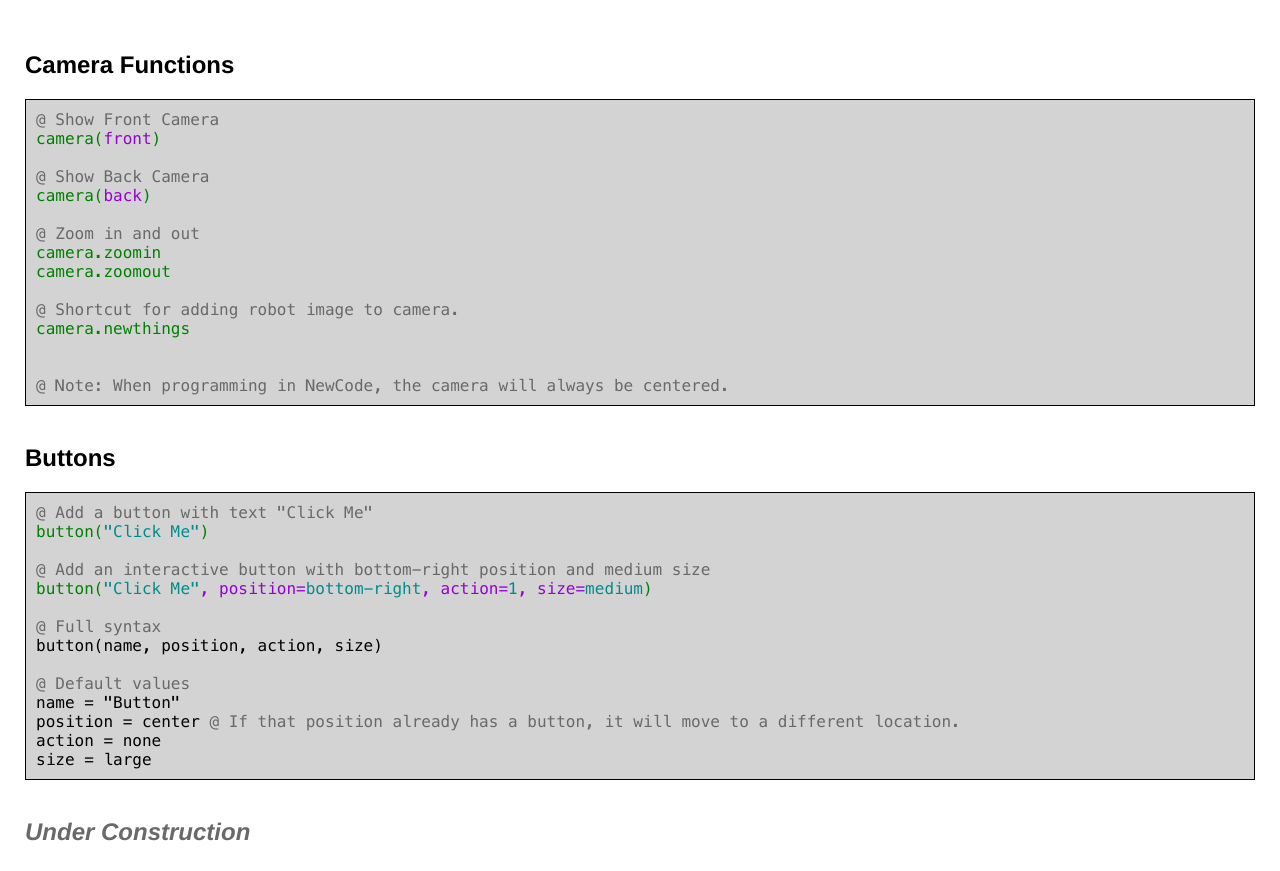
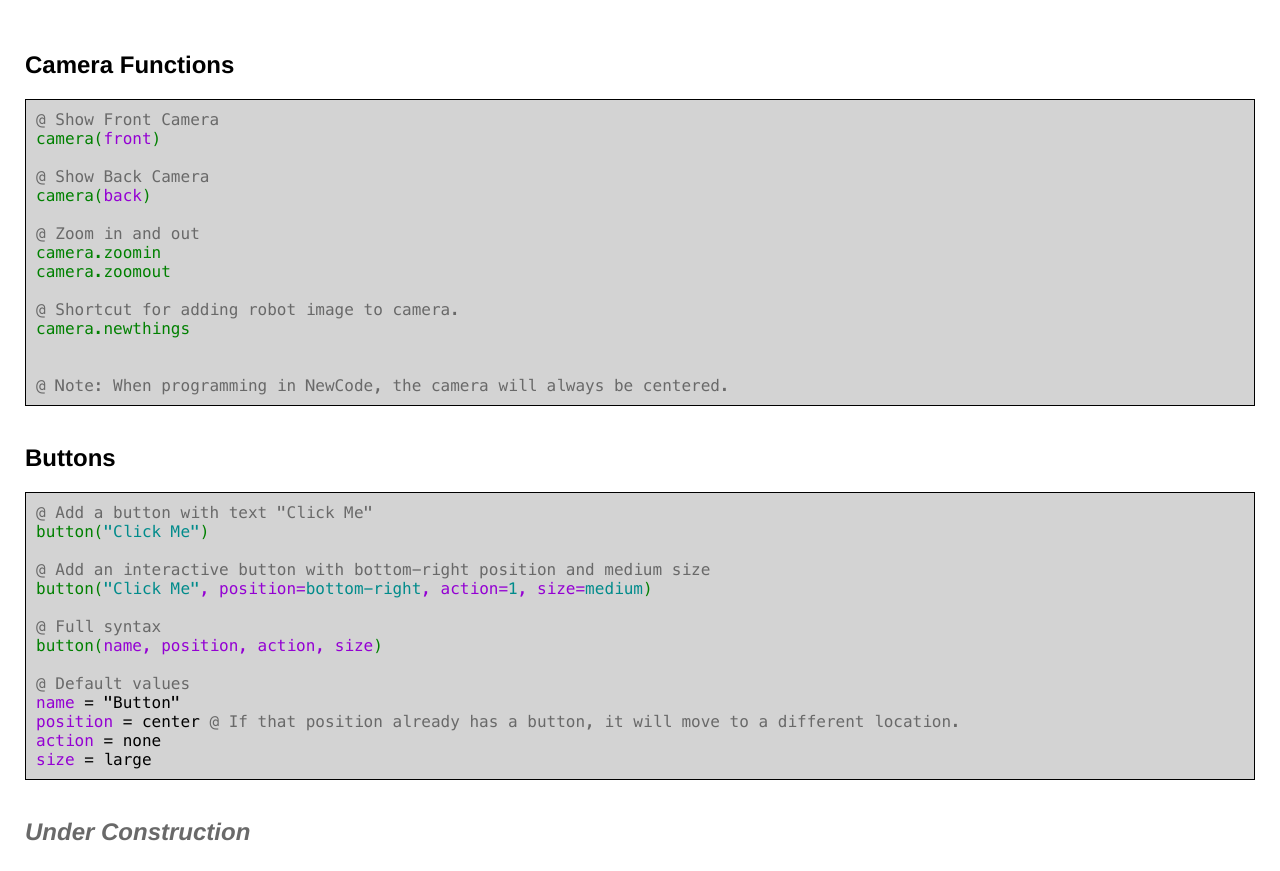
Before and after one commit to newtgs/apps, a plain HTML site: page docs/index.html in a window 1280 px wide. Shown: the part 104-975 px from the top of the page. Drawn offline with Linux system fonts and the light colour scheme.

Commit message:
Update index.html

```diff
--- a/docs/index.html
+++ b/docs/index.html
@@ -30,13 +30,13 @@
   <span style="color:green">button(</span><span style="color:darkcyan">"Click Me"</span><span style="color:darkviolet">, position=</span><span style="color:darkcyan">bottom-right</span><span style="color:darkviolet">, action=</span><span style="color:darkcyan">1</span><span style="color:darkviolet">, size=</span><span style="color:darkcyan">medium</span><span style="color:green">)</span><br>
   <br>
   <span style="color:dimgray">@ Full syntax</span><br>
-  <span style="color:black">button(name, position, action, size)</span><br>
+  <span style="color:green">button(</span><span style="color:darkviolet">name, position, action, size</span><span style="color:green">)</span><br>
   <br>
   <span style="color:dimgray">@ Default values</span><br>
-  name = "Button"<br>
-  position = center <span style="color:dimgray">@ If that position already has a button, it will move to a different location.</span><br>
-  action = none<br>
-  size = large<br>
+  <span style="color:darkviolet">name</span> = "Button"<br>
+  <span style="color:darkviolet">position</span> = center <span style="color:dimgray">@ If that position already has a button, it will move to a different location.</span><br>
+  <span style="color:darkviolet">action</span> = none<br>
+  <span style="color:darkviolet">size</span> = large<br>
 </div>
 <br>
 <h2><i><span style="color:dimgray">Under Construction</span></i></h2>
```
